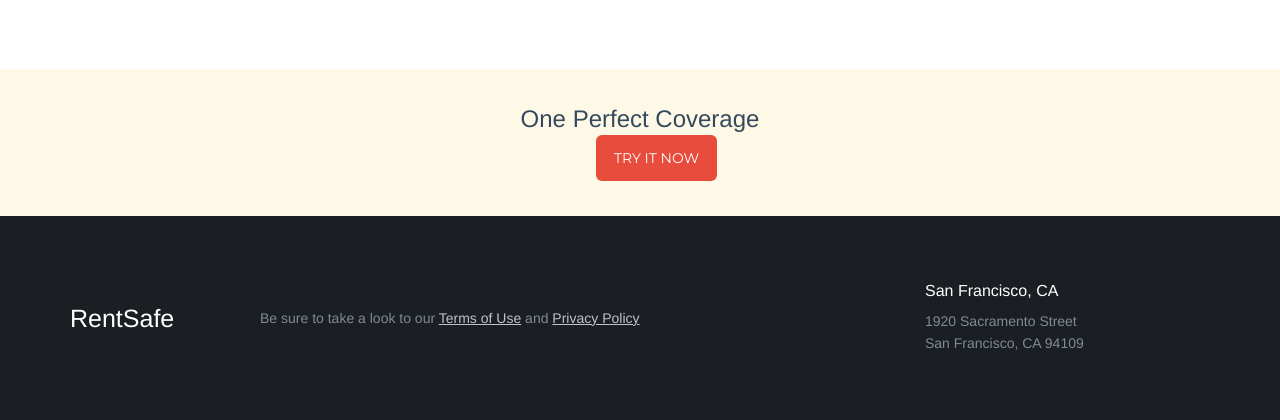
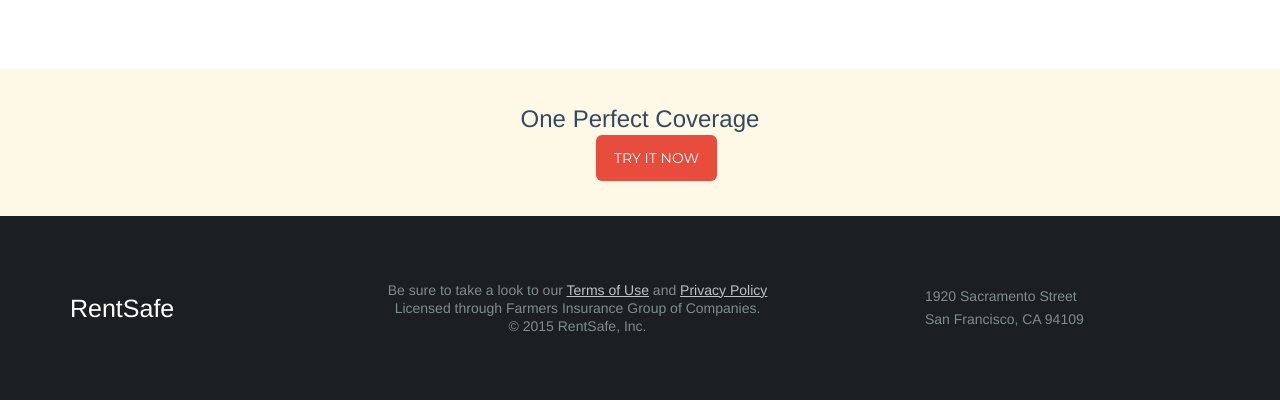
Before and after one commit to dlluncor/data-mining, a Flask app: page / in a window 1280 px wide. Shown: the part 5297-5717 px from the top of the page. Run offline with Flask 2, Linux system fonts and the light colour scheme; parts of the project's set-up code (start-up, migrations or seed data) failed here and were passed over; some libraries are stand-ins or nearby versions.

Commit message:
Change footer.

```diff
--- a/renters/service/templates/partials/footer.html
+++ b/renters/service/templates/partials/footer.html
@@ -6,12 +6,17 @@
                 <a class="brand" href="#">RentSafe</a>
             </div>
             <div class="col-sm-7">
-                <div class="additional-links">
+                <div style="text-align:center;" class="additional-links">
                     Be sure to take a look to our <a href="/terms">Terms of Use</a> and <a href="privacy_policy">Privacy Policy</a>
+                </div>
+                <div style="text-align:center;">
+                    Licensed through Farmers Insurance Group of Companies.
+                </div>
+                <div style="text-align:center;">
+                    © 2015 RentSafe, Inc.
                 </div>
             </div>
             <div class="col-sm-3">
-                <h6>San Francisco, CA</h6>
                 <div class="address">
                     1920 Sacramento Street<br>San Francisco, CA 94109
                 </div>
```
